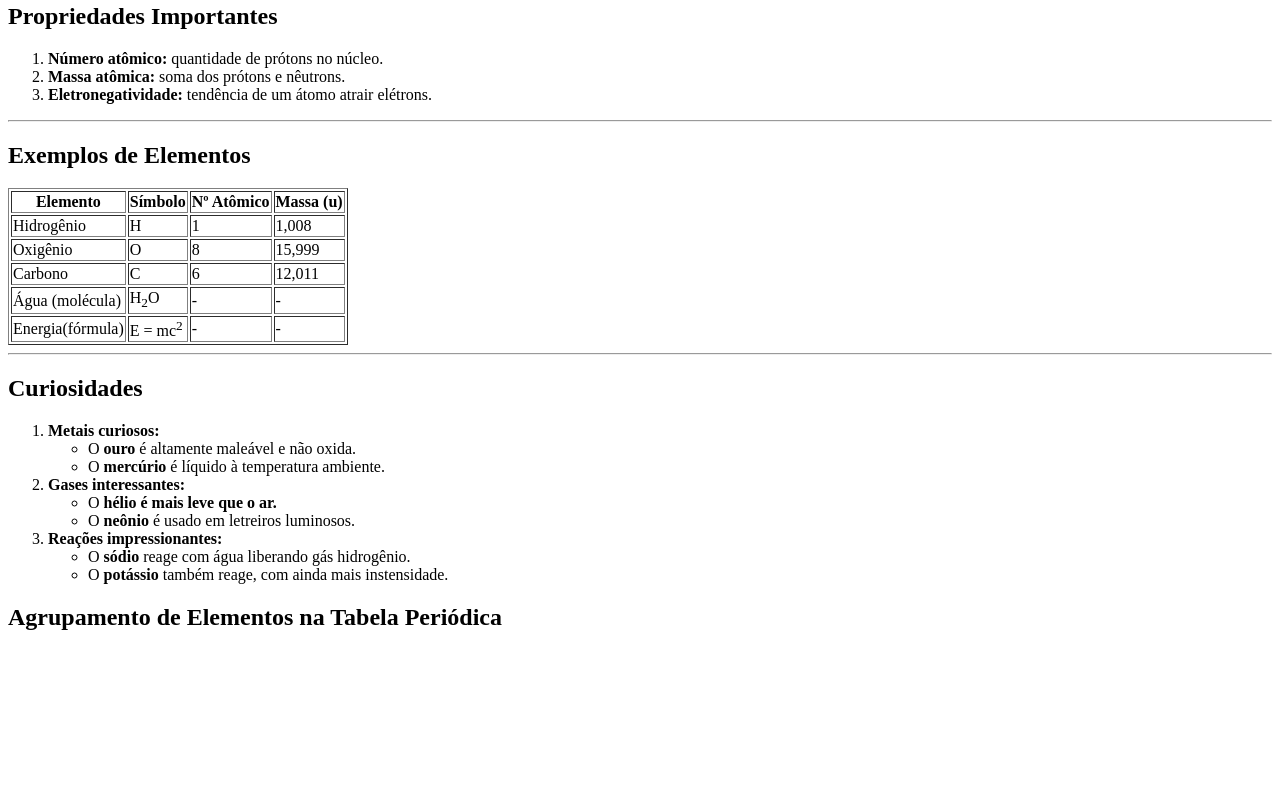
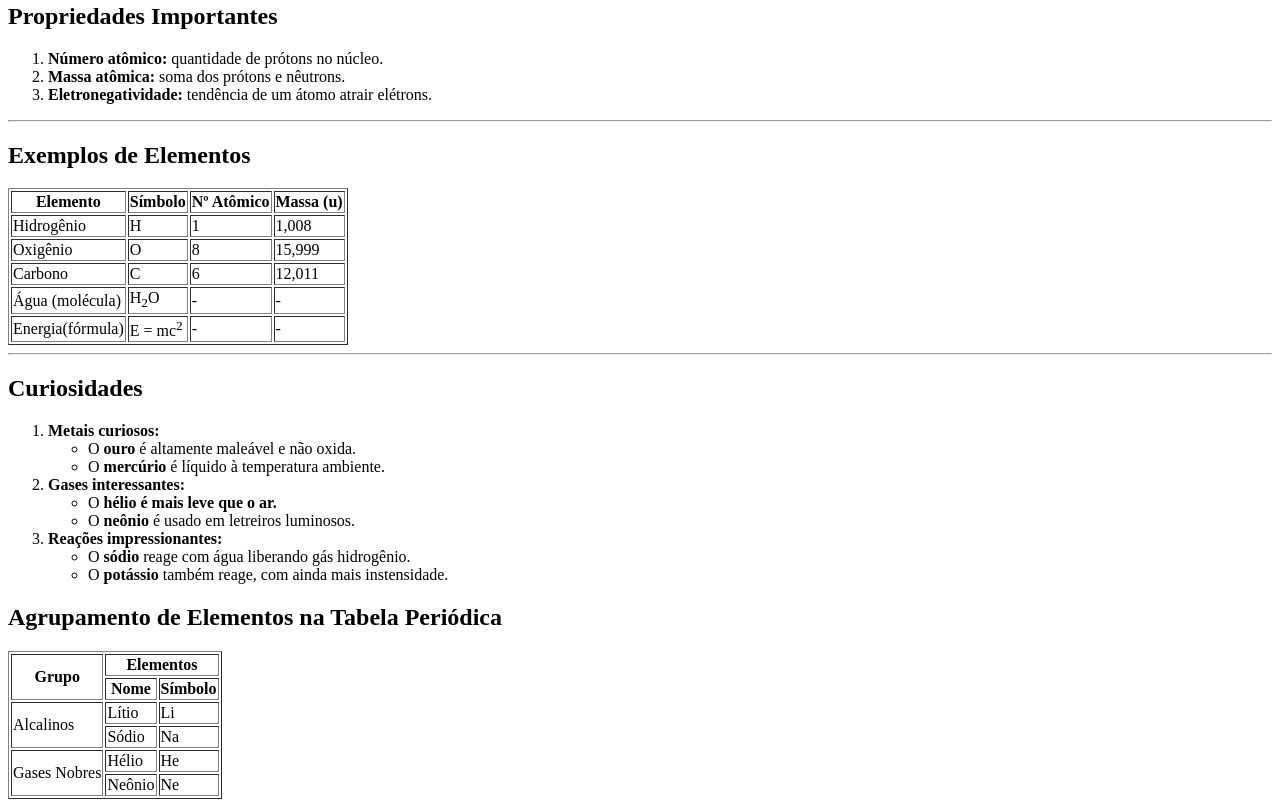
Before and after one commit to MoonyLina/Exercicio-revisao, a plain HTML site: page index.html in a window 1280 px wide. Shown: the part 333-1140 px from the top of the page. Before the commit the page ends 984 px from the top, so only its background shows below. Drawn offline with Linux system fonts and the light colour scheme.

Commit message:
Agrupamento de Elementos na Tabela Periódica

```diff
--- a/index.html
+++ b/index.html
@@ -90,11 +90,33 @@
         </ul>
     </ol>
     <h2>Agrupamento de Elementos na Tabela Periódica</h2>
-
-
-
-
-
-
+    <table border="1">
+        <tr>
+            <th rowspan="2">Grupo</th>
+            <th colspan="2">Elementos</th>
+        </tr>
+        <tr>
+            <th>Nome</th>
+            <th>Símbolo</th>
+        </tr>
+        <tr>
+            <td rowspan="2">Alcalinos</td>
+            <td>Lítio</td>
+            <td>Li</td>
+        </tr>
+        <tr>
+            <td>Sódio</td>
+            <td>Na</td>
+        </tr>
+        <tr>
+            <td rowspan="2">Gases Nobres</td>
+            <td>Hélio</td>
+            <td>He</td>
+        </tr>
+        <tr>
+            <td>Neônio</td>
+            <td>Ne</td>
+        </tr>
+    </table>
 </body>
 </html>
```
